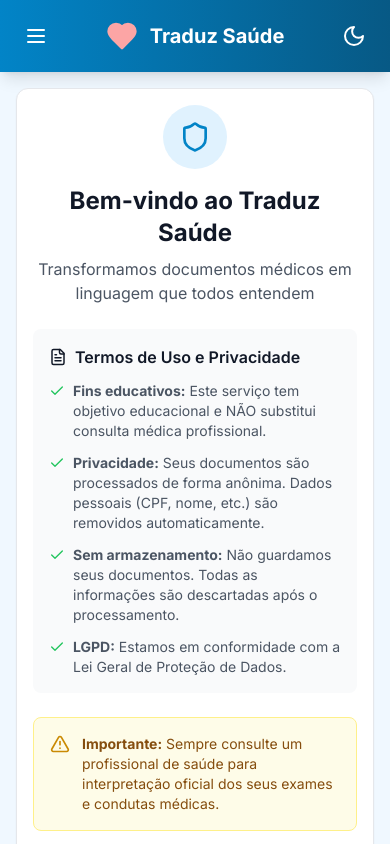
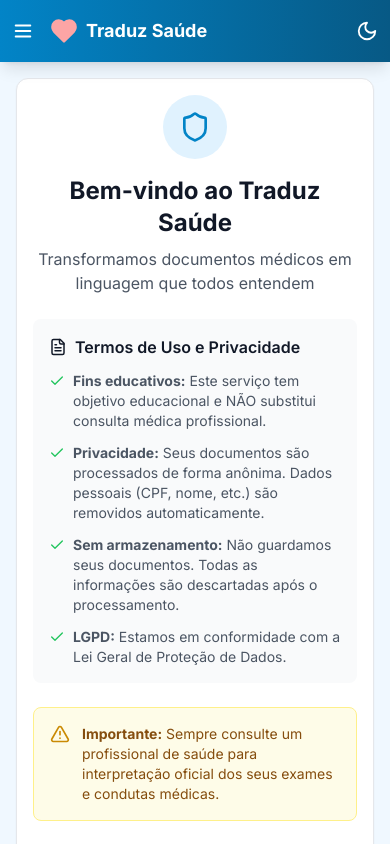
Before and after one commit to L42Matheus/tradutor-de-laudos, a React (Vite) app in the folder frontend/: page / in a window 390 px wide. Shown: the top 844 px of the page. Built offline with nearby package versions, Linux system fonts and the light colour scheme; no server answers.

Commit message:
Improve mobile responsiveness for header and tabs

```diff
--- a/frontend/src/components/layout/Header.tsx
+++ b/frontend/src/components/layout/Header.tsx
@@ -9,24 +9,30 @@ export function Header({ onMenuClick }: HeaderProps) {
   const { theme, toggleTheme } = useTheme()
 
   return (
-    <header className="gradient-header text-white shadow-lg">
-      <div className="container mx-auto px-4 py-4">
-        <div className="flex items-center justify-between">
+    <header className="gradient-header text-white shadow-lg sticky top-0 z-40">
+      <div className="container mx-auto px-3 sm:px-4 py-3 sm:py-4">
+        <div className="flex items-center justify-between gap-2">
           {/* Menu mobile */}
           <button
             onClick={onMenuClick}
-            className="lg:hidden p-2 rounded-lg hover:bg-white/10 transition-colors"
+            className="lg:hidden p-2 -ml-2 rounded-lg hover:bg-white/10 transition-colors"
             aria-label="Abrir menu"
           >
-            <Menu size={24} />
+            <Menu size={22} />
           </button>
 
           {/* Logo e título */}
-          <div className="flex items-center gap-3">
-            <Heart className="text-red-300" size={32} fill="currentColor" />
-            <div>
-              <h1 className="text-xl md:text-2xl font-bold">Traduz Saúde</h1>
-              <p className="text-xs md:text-sm text-blue-100 hidden sm:block">
+          <div className="flex items-center gap-2 sm:gap-3 flex-1 min-w-0">
+            <Heart
+              className="text-red-300 flex-shrink-0"
+              size={28}
+              fill="currentColor"
+            />
+            <div className="min-w-0">
+              <h1 className="text-lg sm:text-xl md:text-2xl font-bold truncate">
+                Traduz Saúde
+              </h1>
+              <p className="text-[10px] sm:text-xs md:text-sm text-blue-100 hidden xs:block truncate">
                 Documentos médicos em linguagem acessível
               </p>
             </div>
@@ -35,10 +41,10 @@ export function Header({ onMenuClick }: HeaderProps) {
           {/* Toggle de tema */}
           <button
             onClick={toggleTheme}
-            className="p-2 rounded-lg hover:bg-white/10 transition-colors"
+            className="p-2 -mr-2 rounded-lg hover:bg-white/10 transition-colors flex-shrink-0"
             aria-label={theme === 'dark' ? 'Ativar tema claro' : 'Ativar tema escuro'}
           >
-            {theme === 'dark' ? <Sun size={24} /> : <Moon size={24} />}
+            {theme === 'dark' ? <Sun size={22} /> : <Moon size={22} />}
           </button>
         </div>
       </div>
--- a/frontend/src/components/ui/Tabs.tsx
+++ b/frontend/src/components/ui/Tabs.tsx
@@ -20,24 +20,34 @@ export function Tabs({ tabs, defaultTab }: TabsProps) {
 
   return (
     <div>
-      {/* Tab headers */}
-      <div className="flex border-b border-gray-200 dark:border-gray-700 overflow-x-auto">
+      {/* Tab headers - scrollable on mobile */}
+      <div className="relative -mx-4 sm:mx-0">
+        <div className="flex border-b border-gray-200 dark:border-gray-700 overflow-x-auto scrollbar-hide px-4 sm:px-0">
           {tabs.map((tab) => (
             <button
               key={tab.id}
               onClick={() => setActiveTab(tab.id)}
               className={clsx(
-              'flex items-center gap-2 px-4 py-3 text-sm font-medium whitespace-nowrap transition-colors',
-              'border-b-2 -mb-px',
+                'flex items-center gap-1.5 sm:gap-2 px-3 sm:px-4 py-2.5 sm:py-3 text-xs sm:text-sm font-medium whitespace-nowrap transition-colors',
+                'border-b-2 -mb-px flex-shrink-0',
                 activeTab === tab.id
                   ? 'border-primary-600 text-primary-600 dark:text-primary-400'
                   : 'border-transparent text-gray-500 hover:text-gray-700 dark:hover:text-gray-300'
               )}
             >
+              <span className="[&>svg]:w-4 [&>svg]:h-4 sm:[&>svg]:w-[16px] sm:[&>svg]:h-[16px]">
                 {tab.icon}
-            {tab.label}
+              </span>
+              <span className="hidden xs:inline sm:inline">{tab.label}</span>
+              {/* Show abbreviated label on very small screens */}
+              <span className="xs:hidden">
+                {tab.label.split(' ')[0]}
+              </span>
             </button>
           ))}
+        </div>
+        {/* Gradient fade indicators for scrolling */}
+        <div className="absolute right-0 top-0 bottom-0 w-8 bg-gradient-to-l from-white dark:from-gray-800 pointer-events-none sm:hidden" />
       </div>
 
       {/* Tab content */}
```
Also changed, not shown: 1 other file (tests, documents, lock files or other folders). Lines whose indentation alone changed are shown as unchanged.
